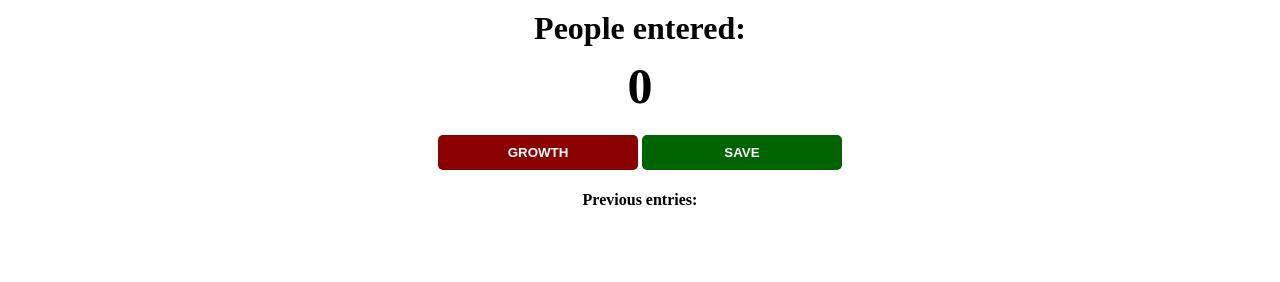
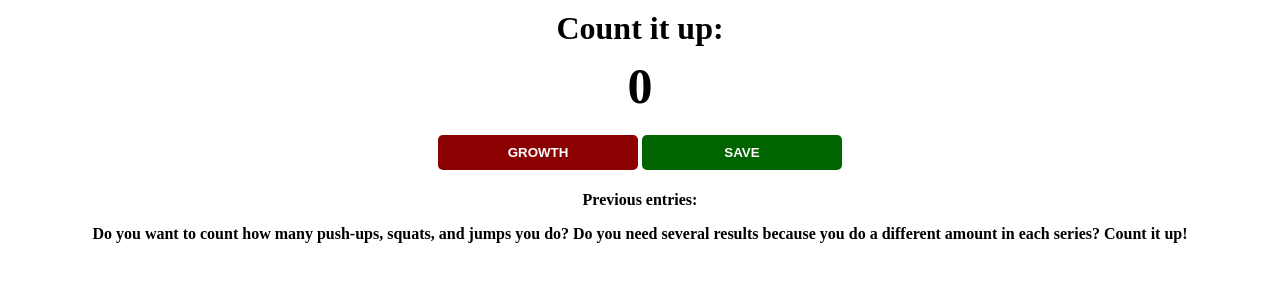
Before and after one commit to clusia/counter, a plain HTML site: page index.html in a window 1280 px wide. Drawn offline with Linux system fonts and the light colour scheme.

Commit message:
style changes

```diff
--- a/index.css
+++ b/index.css
@@ -33,3 +33,8 @@ button {
 
 #save-btn {
     background: darkgreen;
+
+
+#message-el {
+    text-decoration: none;
+}
--- a/index.html
+++ b/index.html
@@ -3,11 +3,12 @@
         <link rel="stylesheet" href="index.css">
     </head>
     <body>
-        <h1>People entered:</h1>
+        <h1>Count it up:</h1>
         <h2 id="count-el">0</h2>
         <button id="increment-btn" onclick="increment()">GROWTH</button>
         <button id="save-btn" onclick="save()">SAVE</button>
         <p id="save-el">Previous entries: </p>
+        <p id="message-el">Do you want to count how many push-ups, squats, and jumps you do? Do you need several results because you do a different amount in each series? Count it up!</p>
         <script src="index.js">
 
 
```
